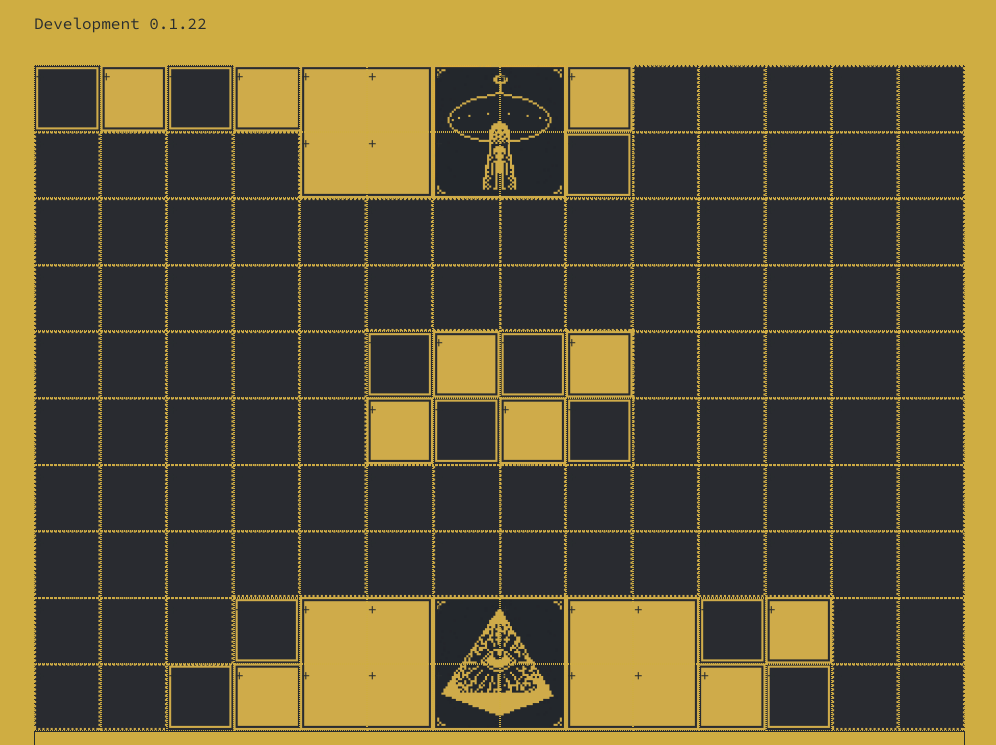
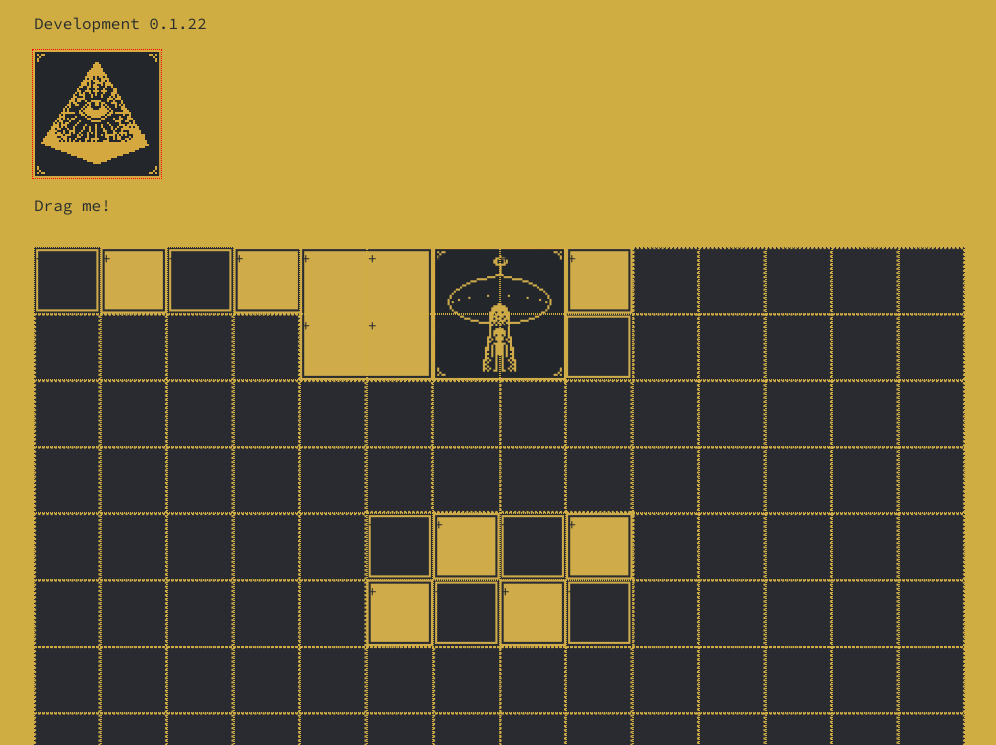
Before and after one commit to onefinedruid/star-sim, a plain HTML site: page Public/index.html in a window 1280 px wide. Shown: the part 47-792 px from the top of the page, without its empty margins (6-1002 px from the left). Drawn offline with nearby package versions, Linux system fonts and the light colour scheme.

Commit message:
update #card

```diff
--- a/Public/index.html
+++ b/Public/index.html
@@ -17,10 +17,11 @@
 		<p>Development 0.1.22</p>
 	</div>
 	<div id="app">
+		<!-- card mock -->
+		<div id="card"></div>
+		<p>Drag me!</p>
+		<!-- grid -->
 		<div id="canvas">
-			<!-- card mock -->
-			<div id="card"><p>Illuminati Card Game</p></div>
-			<!-- grid -->
 			<div class="square">+</div>
 			<div class="square">+</div>
 			<div class="square">+</div>
--- a/Public/stylesheet.css
+++ b/Public/stylesheet.css
@@ -52,14 +52,14 @@ p {
 }
 
 #card {
-	display: none;
-	width: 20rem;
-	height: 10rem;
-	border: 2px solid #CFAD42;
-	border-radius: 20px;
-	font-family: 'Eurostile';
-	text-align: center;
-	transform: translateX(40vw);
+	margin: 0;
+	padding: 0;
+	width: 128px;
+	height: 128px;
+	background-image: url("../src/assets/2BavarianIlluminati.PNG");
+	background-size: contain;
+	transform: translateX(30px);
+	border: 1px dotted red;
 }
 
 #card p {
```
